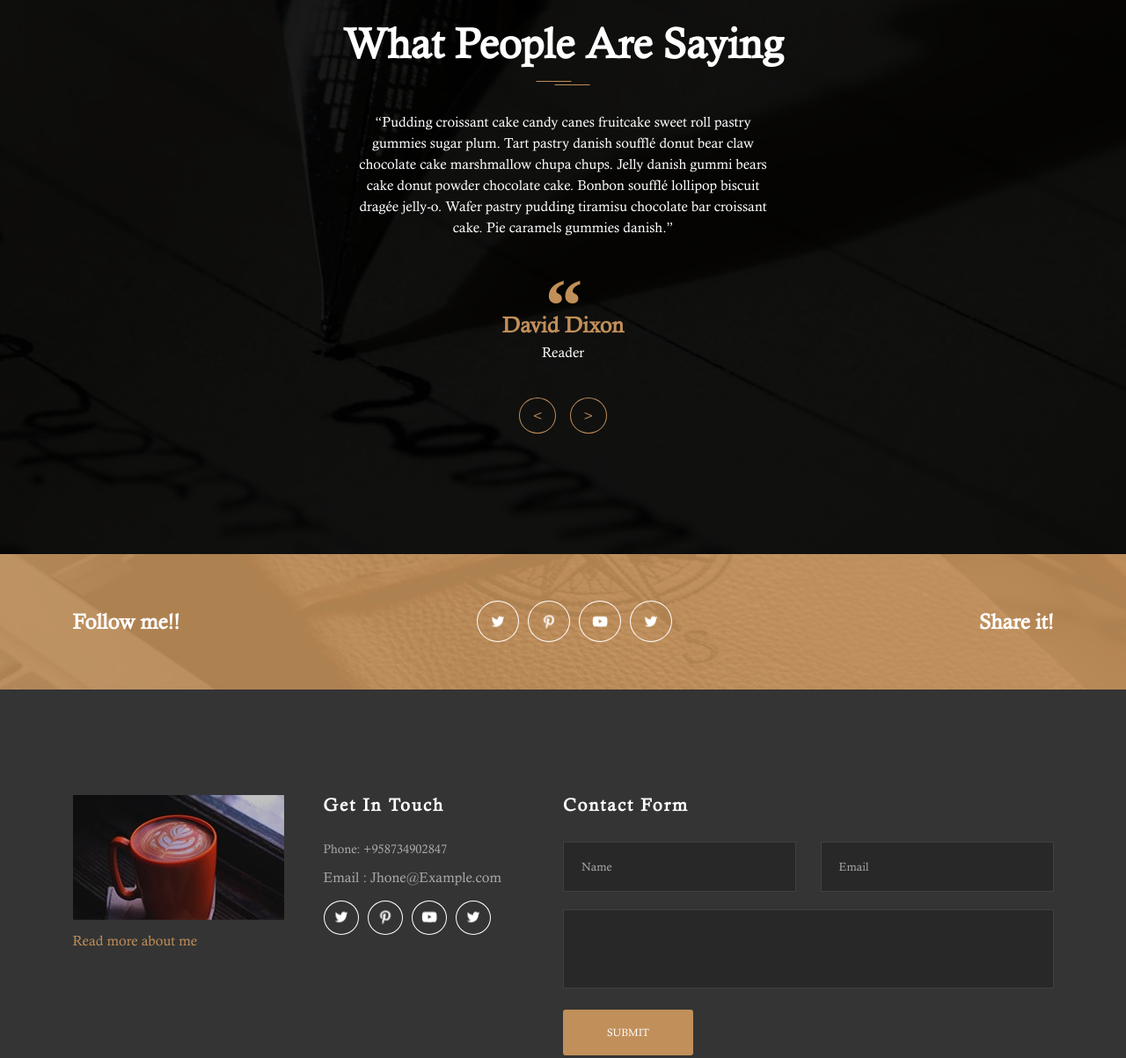
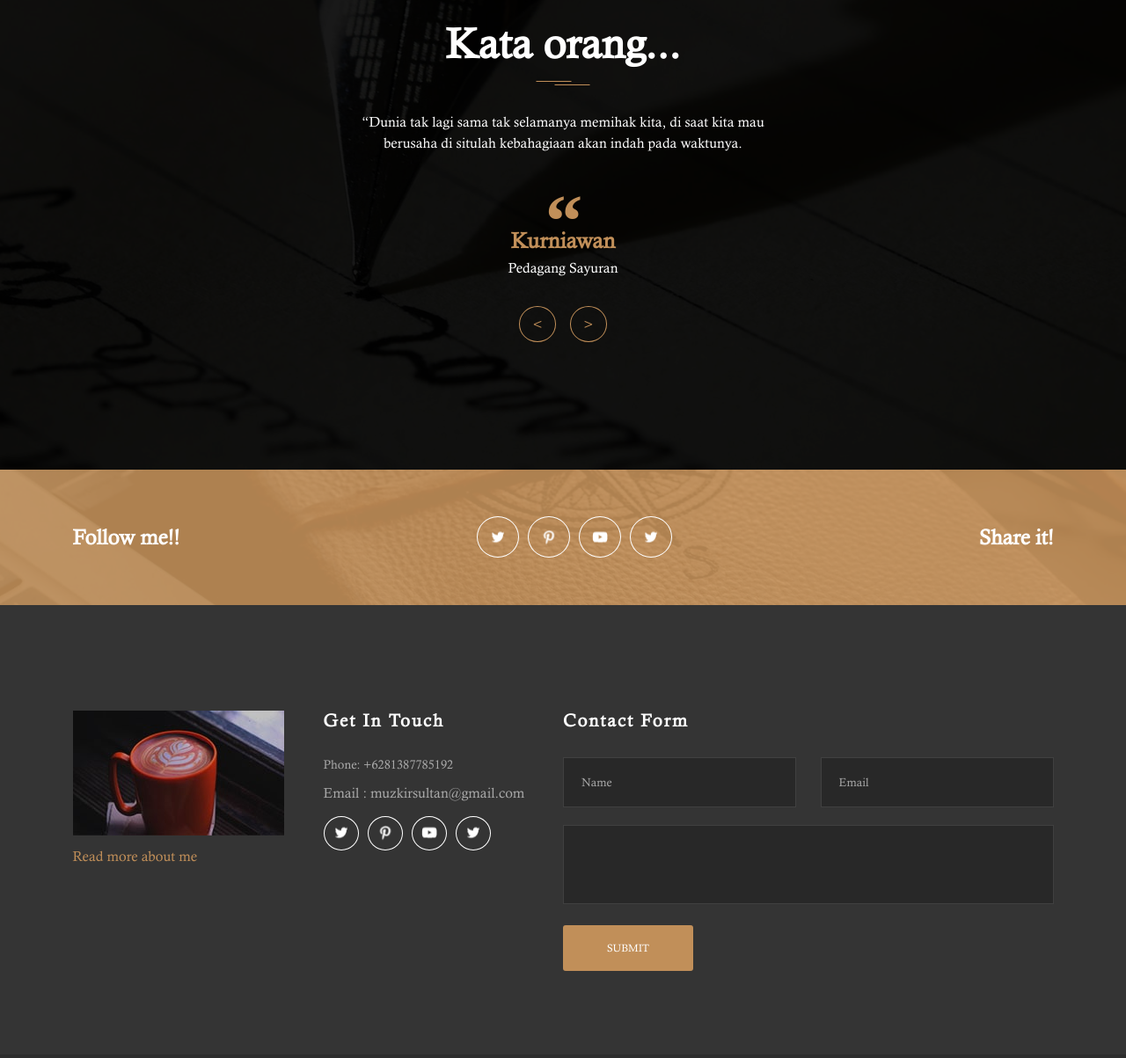
Before and after one commit to Jakiryuuu/Portofolio, a plain HTML site: page index.html in a window 1280 px wide. Shown: the part 3380-4583 px from the top of the page at 88% size. Drawn offline with Linux system fonts and the light colour scheme.

Commit message:
Update index.html
Signed-off-by: Jakiryuuu <156046184+Jakiryuuu@users.noreply.github.com>

```diff
--- a/index.html
+++ b/index.html
@@ -237,18 +237,18 @@
 		<div class="site-container">
 			<div class="about-me-slider">
 				<div>
-					<h2 class="universal-h2 universal-h2-bckg">What People Are Saying</h2>
-					<p>“Pudding croissant cake candy canes fruitcake sweet roll pastry gummies sugar plum. Tart pastry danish soufflé donut bear claw chocolate cake marshmallow chupa chups. Jelly danish gummi bears cake donut powder chocolate cake. Bonbon soufflé lollipop biscuit dragée jelly-o. Wafer pastry pudding tiramisu chocolate bar croissant cake. Pie caramels gummies danish.”</p>
+					<h2 class="universal-h2 universal-h2-bckg">Kata orang...</h2>
+					<p>“Dunia tak lagi sama tak selamanya memihak kita, di saat kita mau berusaha di situlah kebahagiaan akan indah pada waktunya.</p>
 					<img src="./images/quotes.svg" alt="quotes svg">
-					<h4>David Dixon</h4>
-					<p>Reader</p>
+					<h4>Kurniawan</h4>
+					<p>Pedagang Sayuran</p>
 				</div>
 				<div>
-					<h2 class="universal-h2 universal-h2-bckg">What People Are Saying 2</h2>
-					<p>“Pudding croissant cake candy canes fruitcake sweet roll pastry gummies sugar plum. Tart pastry danish soufflé donut bear claw chocolate cake marshmallow chupa chups. Jelly danish gummi bears cake donut powder chocolate cake. Bonbon soufflé lollipop biscuit dragée jelly-o. Wafer pastry pudding tiramisu chocolate bar croissant cake. Pie caramels gummies danish.”</p>
+					<h2 class="universal-h2 universal-h2-bckg">Kata orang...</h2>
+					<p>“Hidup ini hanya sekali dan peluang itu juga sekali munculnya, keduanya tidak datang dua kali.”</p>
 					<img src="./images/quotes.svg" alt="quotes svg">
-					<h4>David Dixon</h4>
-					<p>Reader</p>
+					<h4>Korbuzer</h4>
+					<p>Motivator</p>
 				</div>
 			</div>
 		</div>
@@ -283,8 +283,8 @@
 					</div>
 					<div class="footer-info__right">
 						<h5>Get In Touch</h5>
-						<p class="footer-phone">Phone: +958734902847</p>
-						<p>Email : Jhone@Example.com</p>
+						<p class="footer-phone">Phone: +6281387785192</p>
+						<p>Email : muzkirsultan@gmail.com</p>
 						<div class="social-icons">
 							<a href="#" target="_blank"><img src="./images/social-twitter.png" alt="social icon"></a>
 							<a href="#" target="_blank"><img src="./images/social-pinterest.png" alt="social icon"></a>
```
